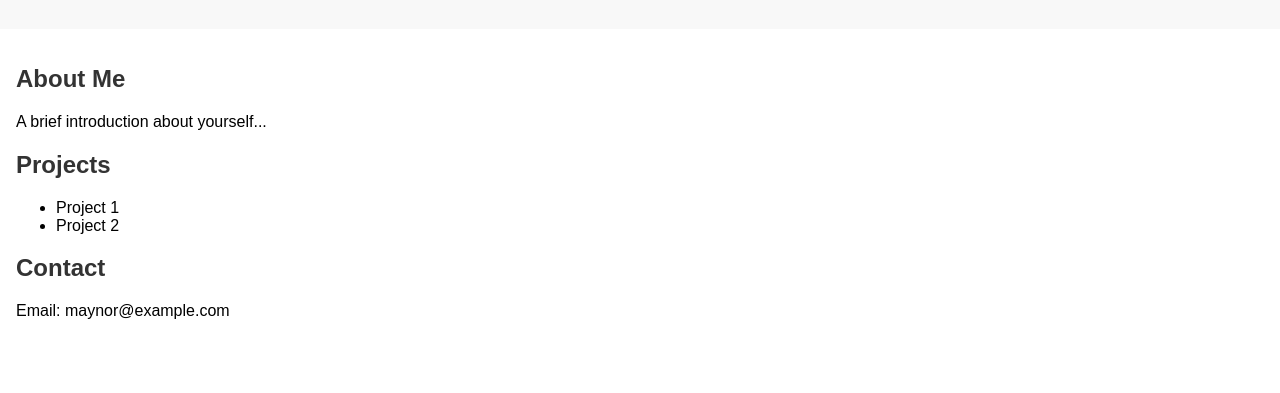
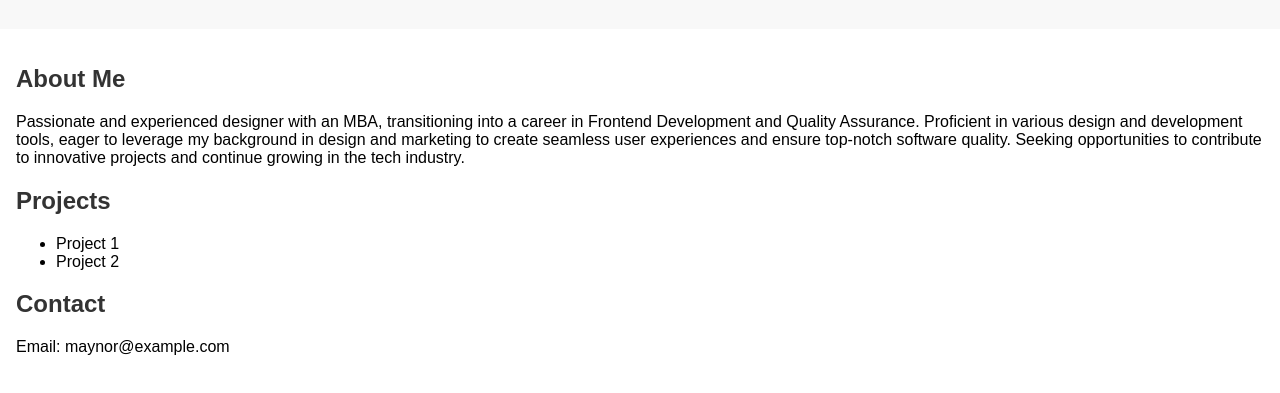
Before and after one commit to orellanamr/orellanamr, a plain HTML site: page index.html in a window 1280 px wide. Shown: the part 117-510 px from the top of the page. Drawn offline with Linux system fonts and the light colour scheme.

Commit message:
Actualicé la información de la sección About Me

```diff
--- a/index.html
+++ b/index.html
@@ -14,7 +14,7 @@
     <main>
         <section id="about">
             <h2>About Me</h2>
-            <p>A brief introduction about yourself...</p>
+            <p>Passionate and experienced designer with an MBA, transitioning into a career in Frontend Development and Quality Assurance. Proficient in various design and development tools, eager to leverage my background in design and marketing to create seamless user experiences and ensure top-notch software quality. Seeking opportunities to contribute to innovative projects and continue growing in the tech industry.</p>
         </section>
         <section id="projects">
             <h2>Projects</h2>
```
